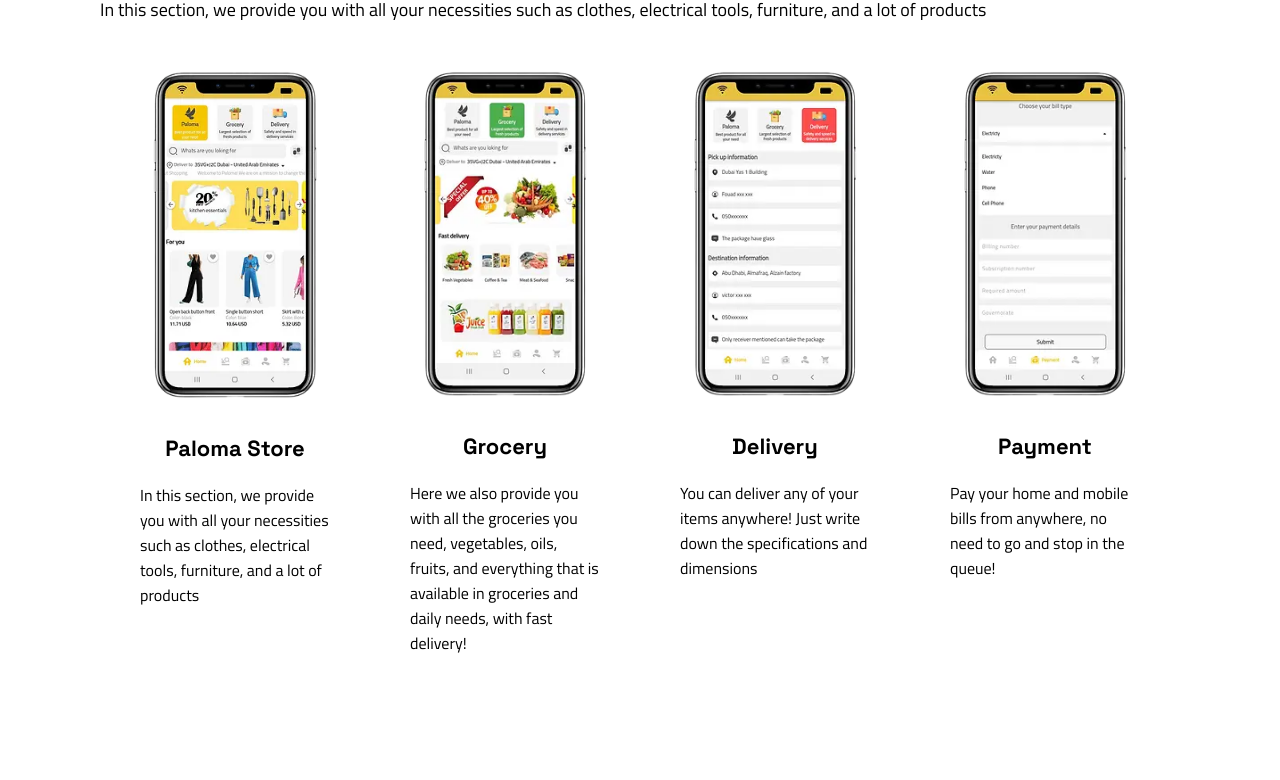
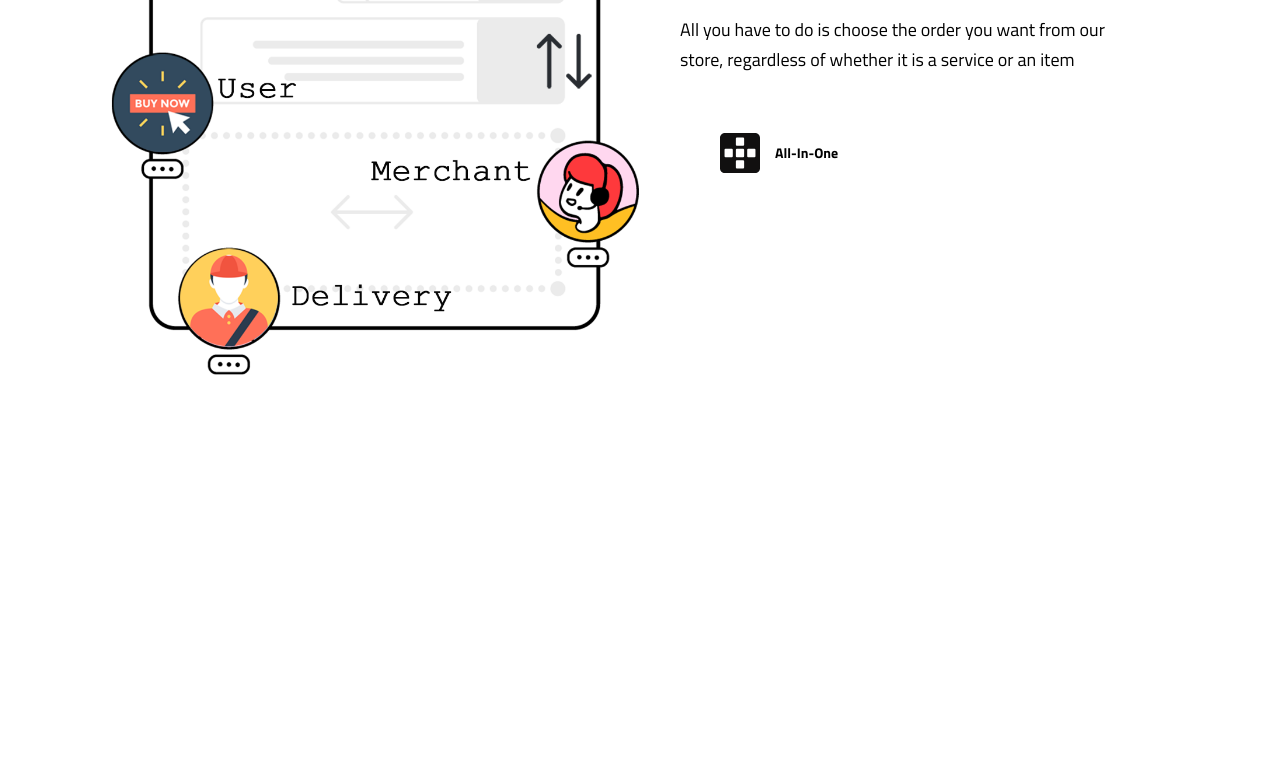
Before and after one commit to BasheerRajeh/Paloma, a website: page index.html in a window 1280 px wide. Shown: the part 180-960 px from the top of the page. After the commit the page ends 800 px from the top, so only its background shows below. Drawn offline with nearby package versions, Linux system fonts and the light colour scheme.

Commit message:
build order-operation.

```diff
--- a/css/styles.css
+++ b/css/styles.css
@@ -668,3 +668,34 @@
         padding-top: 0;
     }
 }
+
+
+.operation-order {
+    padding: 2rem 4rem;
+}
+
+.order-operation {
+    /* padding: 0 2rem; */
+    position: relative;
+}
+
+.order-operation__img {
+    width: 100%;
+}
+
+.order-operation__body {
+    padding: 0 2rem;
+}
+
+.order-operation__icon {
+    position: absolute;
+    right: 50%;
+    bottom: 0%;
+}
+
+@media screen and (min-width: 768px) {
+    .order-operation__body {
+        padding: 0 4rem;
+    }
+
+}
--- a/index.html
+++ b/index.html
@@ -20,87 +20,35 @@
 
 <body>
 
-    <div class="container block">
-        <header class="block__header">
-            <h2 class="block__heading">What We Offer</h2>
-        </header>
-        <p class="block__body">
-            In this section, we provide you with all your necessities such as clothes, electrical tools, furniture, and
-            a lot of products
-        </p>
-        <div class="services">
-            <figure class="service">
-                <picture>
-                    <source type="image/webp" srcset="images/service-1.webp 1x" />
-                    <source type="image/png" srcset="images/service-1.png 1x" />
-                    <img class="service__image" src="images/service-1.png" alt="Mobile application browsing products"
-                        aria-labelledby="service-title">
-                </picture>
-                <figcaption>
-                    <h3 class="service__title" id="service-title">Paloma Store
-                    </h3>
-                    <p class="service__content">In this section, we provide you with all your necessities such as
-                        clothes,
-                        electrical tools, furniture, and a lot of products</p>
-                </figcaption>
-            </figure>
-            <figure class="service">
-                <picture>
-                    <source type="image/webp" srcset="images/service-2.webp 1x" />
-                    <source type="image/png" srcset="images/service-2.png 1x" />
-                    <img class="service__image" src="images/service-2.png" alt="Mobile application browsing products"
-                        aria-labelledby="service-title">
-                </picture>
-                <figcaption>
-                    <h3 class="service__title" id="service-title">Grocery</h3>
-                    <p class="service__content">Here we also provide you with all the groceries you need, vegetables,
-                        oils, fruits, and everything that is available in groceries and daily needs, with fast delivery!
-                    </p>
-                </figcaption>
-            </figure>
-            <figure class="service">
-                <picture>
-                    <source type="image/webp" srcset="images/service-3.webp 1x" />
-                    <source type="image/png" srcset="images/service-3.png 1x" />
-                    <img class="service__image" src="images/service-3.png" alt="Mobile application browsing products"
-                        aria-labelledby="service-title">
-                </picture>
-                <figcaption>
-                    <h3 class="service__title" id="service-title">Delivery</h3>
-                    <p class="service__content">You can deliver any of your items anywhere! Just write down the
-                        specifications and dimensions
-                    </p>
-                </figcaption>
-            </figure>
-            <figure class="service">
-                <picture>
-                    <source type="image/webp" srcset="images/service-4.webp 1x" />
-                    <source type="image/png" srcset="images/service-4.png 1x" />
-                    <img class="service__image" src="images/service-4.png" alt="Mobile application browsing products"
-                        aria-labelledby="service-title">
-                </picture>
-                <figcaption>
-                    <h3 class="service__title" id="service-title">Payment</h3>
-                    <p class="service__content">Pay your home and mobile bills from anywhere, no need to go and stop in
-                        the queue!</p>
-                </figcaption>
-            </figure>
+    <div class="container grid grid--1x2 operation-order">
+        <div class="order-operation">
+            <img class="order-operation__img" src="images/web-screen.png" alt="">
+            <svg class="icon icon--larg order-operation__icon">
+                <use href="images/icons.svg#motorcycle"></use>
+            </svg>
         </div>
-    </div>
-
-
-    <!-- <section class="block block--primary ">
-        <div class="container grid grid--1x2">
-            <header class="block__header">
-                <h2 class="block__heading">With the Right Online APP, Great Things Can Happen!</h2>
+        <div class="order-operation__body">
+            <header class="block__header order-operation__header">
+                <h2 class="block__heading">
+                    Simple steps and we will send your order to your place
+                </h2>
             </header>
             <p class="block__body">
-                Paloma team is working on research and development of a way to complete daily needs, we have a
-                highly
-                experienced team in all fields, and we are working for your convenience :)
+                All you have to do is choose the order you want from our store, regardless of whether it is a
+                service or
+                an item
             </p>
+            <div class="features">
+                <div class="feature labeld-icon">
+                    <svg class="labeld-icon__icon">
+                        <use href="images/icons.svg#all-in-one"></use>
+                    </svg>
+                    <span class="labeld-icon__label">All-In-One </span>
+                </div>
+            </div>
         </div>
-    </section> -->
+
+    </div>
 </body>
 
 </html>
```
Also changed, not shown: components/order-operation-block.html (added, +29 -0 lines).
